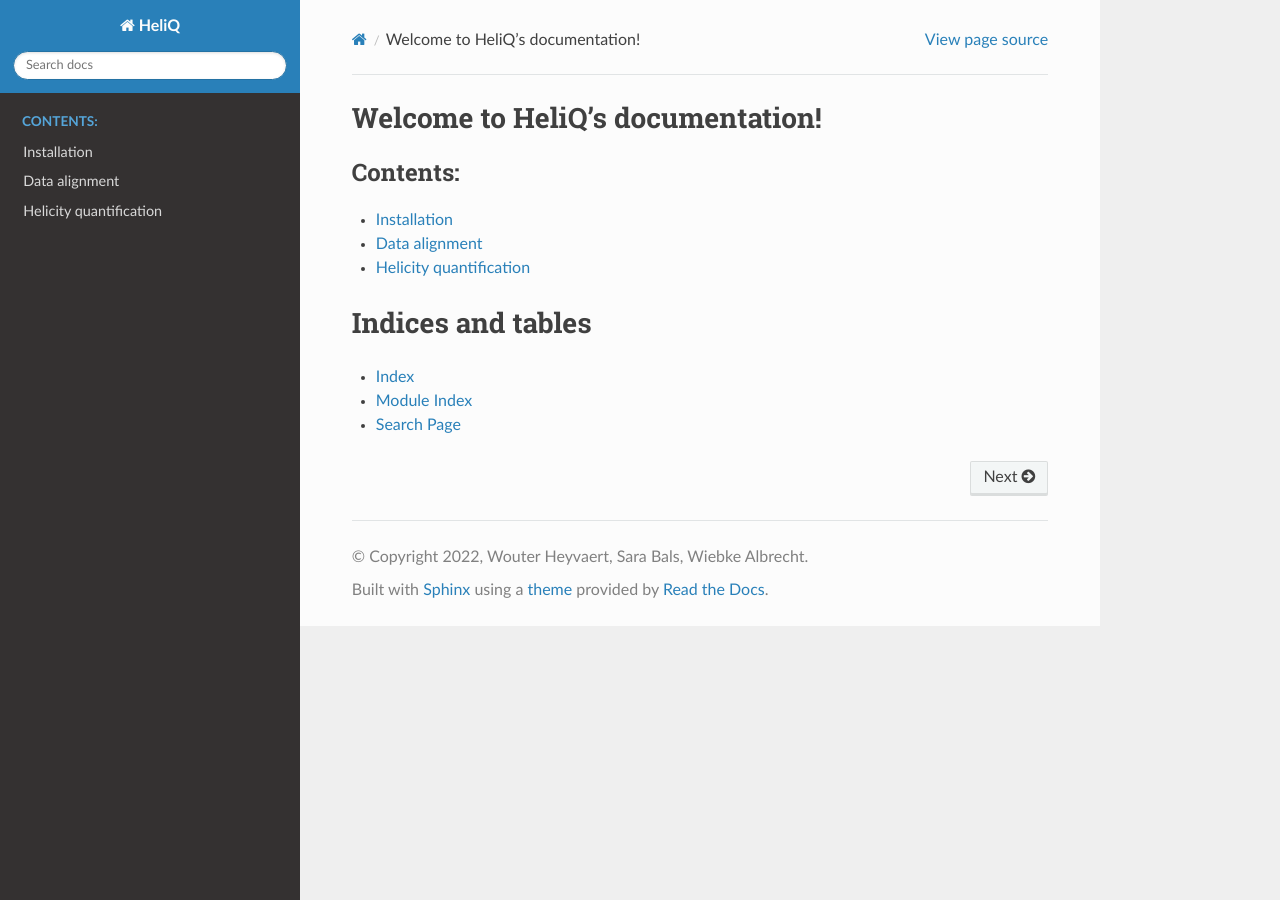
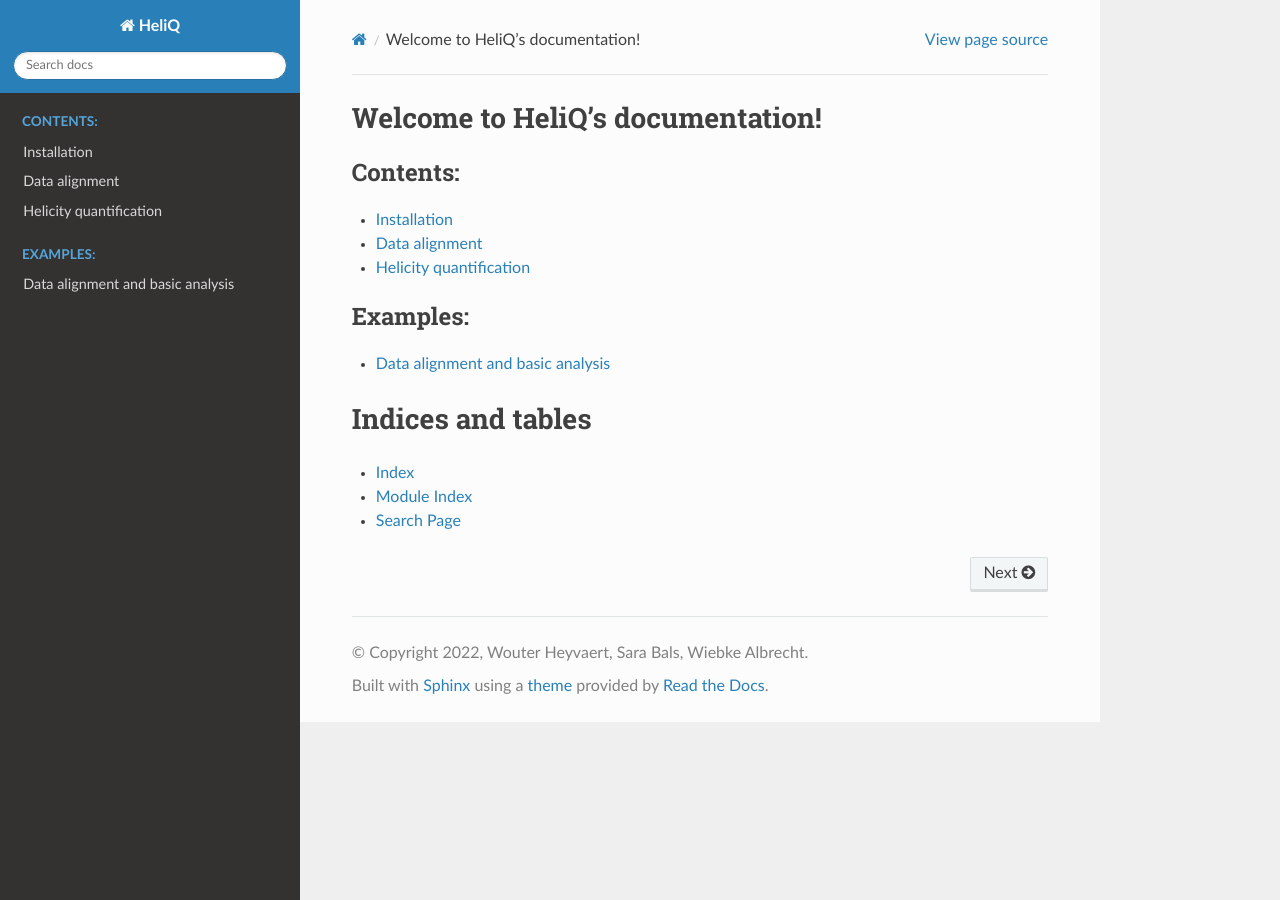
Before and after one commit to wohe157/heliq, a Sphinx documentation site: the page built from docs/source/index.rst, in a window 1280 px wide. Built offline with Sphinx 7.4.7 and the Read the Docs theme 2.0.0, drawn with Linux system fonts in a browser that asks for light colours.

Commit message:
Add examples to docs

```diff
--- a/docs/source/conf.py
+++ b/docs/source/conf.py
@@ -31,6 +31,7 @@ extensions = [
     'sphinx.ext.autodoc',
     'sphinx.ext.napoleon',
     'sphinx.ext.viewcode',
+    'matplotlib.sphinxext.plot_directive',
 ]
 
 # Add any paths that contain templates here, relative to this directory.
--- /dev/null
+++ b/docs/source/examples/alignment_and_analysis.rst
@@ -0,0 +1,5 @@
+Data alignment and basic analysis
+=================================
+
+.. plot:: ../../examples/01_helix_analysis.py
+   :include-source: True
--- a/docs/source/index.rst
+++ b/docs/source/index.rst
@@ -15,6 +10,14 @@ Welcome to HeliQ's documentation!
    api/*
 
 
+.. toctree::
+   :maxdepth: 2
+   :caption: Examples:
+   :glob:
+
+   examples/*
+
+
 Indices and tables
 ==================
 
```
Also changed, not shown: other parts of docs/source/index.rst (+0 -5 lines), README.md (+1 -1 lines), 1 other file.
